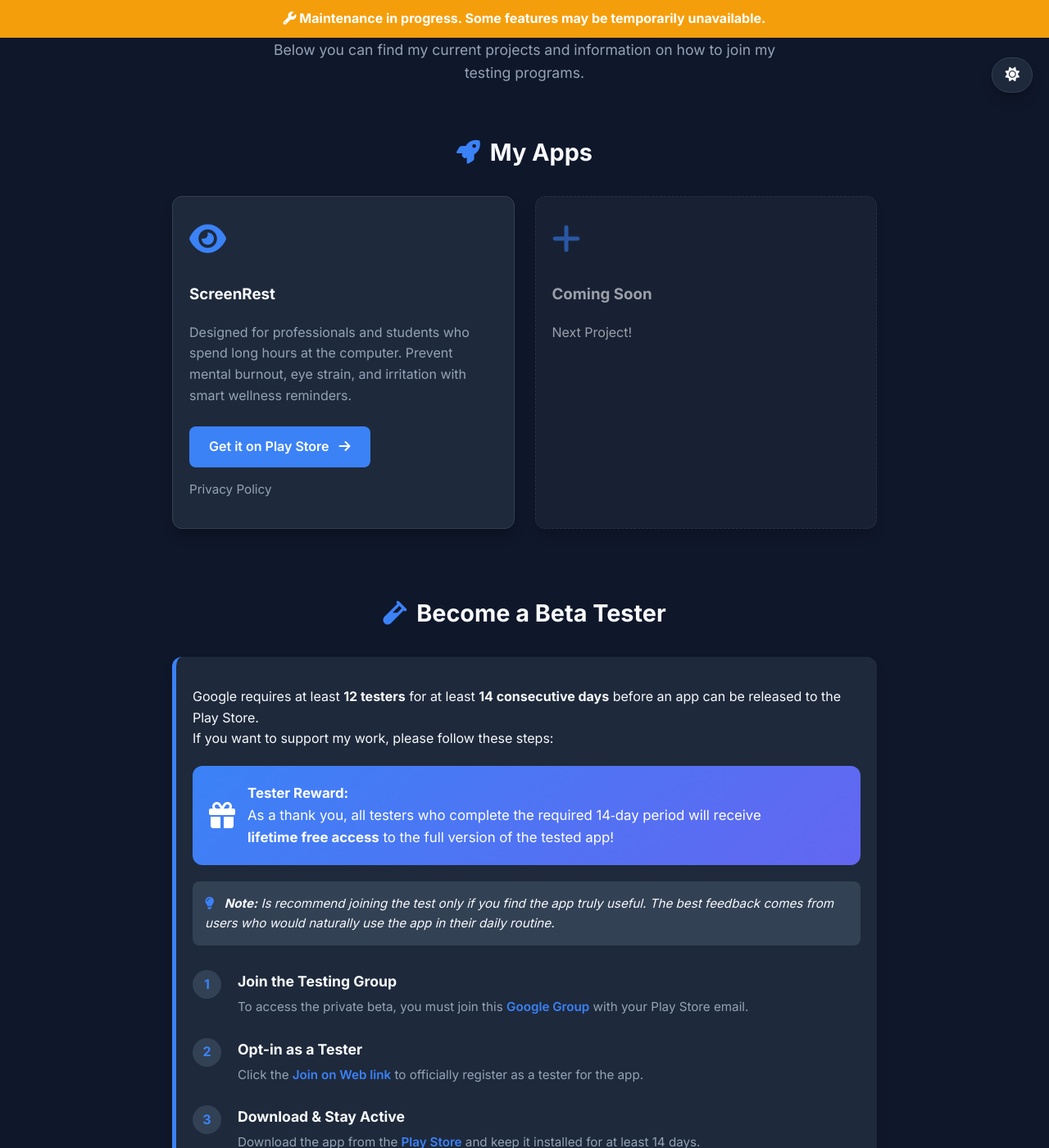
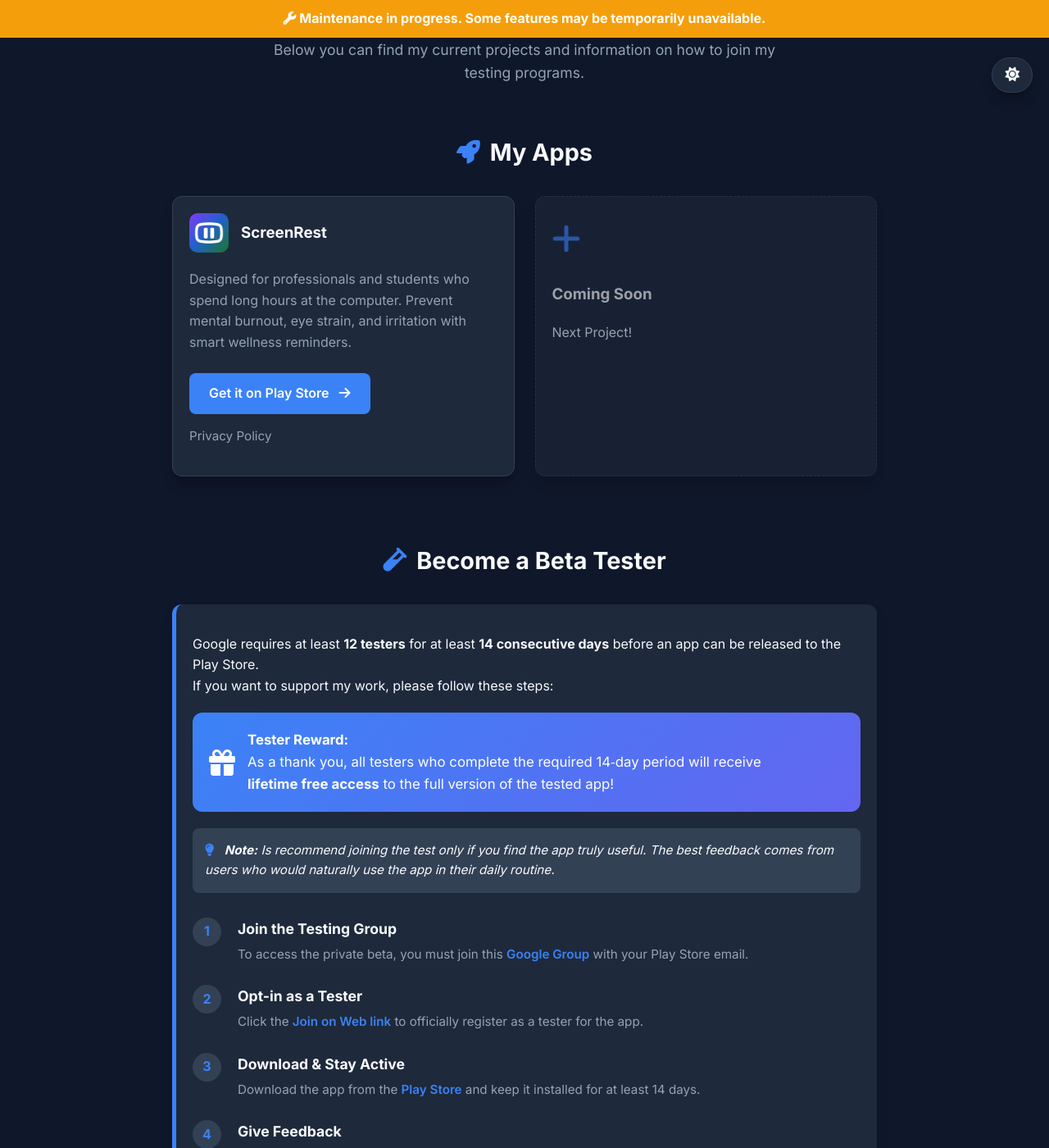
Before and after one commit to digitalcreat0r/sitoweb, a Jekyll site: the page built from index.html, in a window 1280 px wide and 1400 px high, scrolled down 432 px. Shown: the whole window at 82% size. Built offline with Jekyll 4.4.1, drawn with Linux system fonts in a browser that asks for light colours.

Commit message:
sistemazione

```diff
--- a/assets/css/style.css
+++ b/assets/css/style.css
@@ -170,6 +170,23 @@
 .app-card:hover { transform: translateY(-5px); }
 
 .app-card.placeholder { opacity: 0.6; border-style: dashed; }
+
+.app-card-header {
+    display: flex;
+    align-items: center;
+    gap: 15px;
+    margin-bottom: 20px;
+}
+
+.app-card-header h3 {
+    margin: 0;
+}
+
+.app-card-icon {
+    width: 48px;
+    height: 48px;
+    border-radius: 10px;
+}
 
 .app-icon {
     font-size: 2.5rem;
--- a/index.html
+++ b/index.html
@@ -26,8 +26,10 @@
     <h2><i class="fa-solid fa-rocket"></i> My Apps</h2>
     <div class="apps-grid">
         <article class="app-card">
-            <div class="app-icon"><i class="fa-solid fa-eye"></i></div>
-            <h3>ScreenRest</h3>
+            <div class="app-card-header">
+                <img src="{{ '/assets/images/screenrest_icon.png' | relative_url }}" alt="ScreenRest Icon" class="app-card-icon">
+                <h3>ScreenRest</h3>
+            </div>
             <p class="app-description">
                 Designed for professionals and students who spend long hours at the computer. Prevent mental burnout, eye strain, and irritation with smart wellness reminders.
             </p>
```
Also changed, not shown: assets/images/screenrest_icon.png (added).
